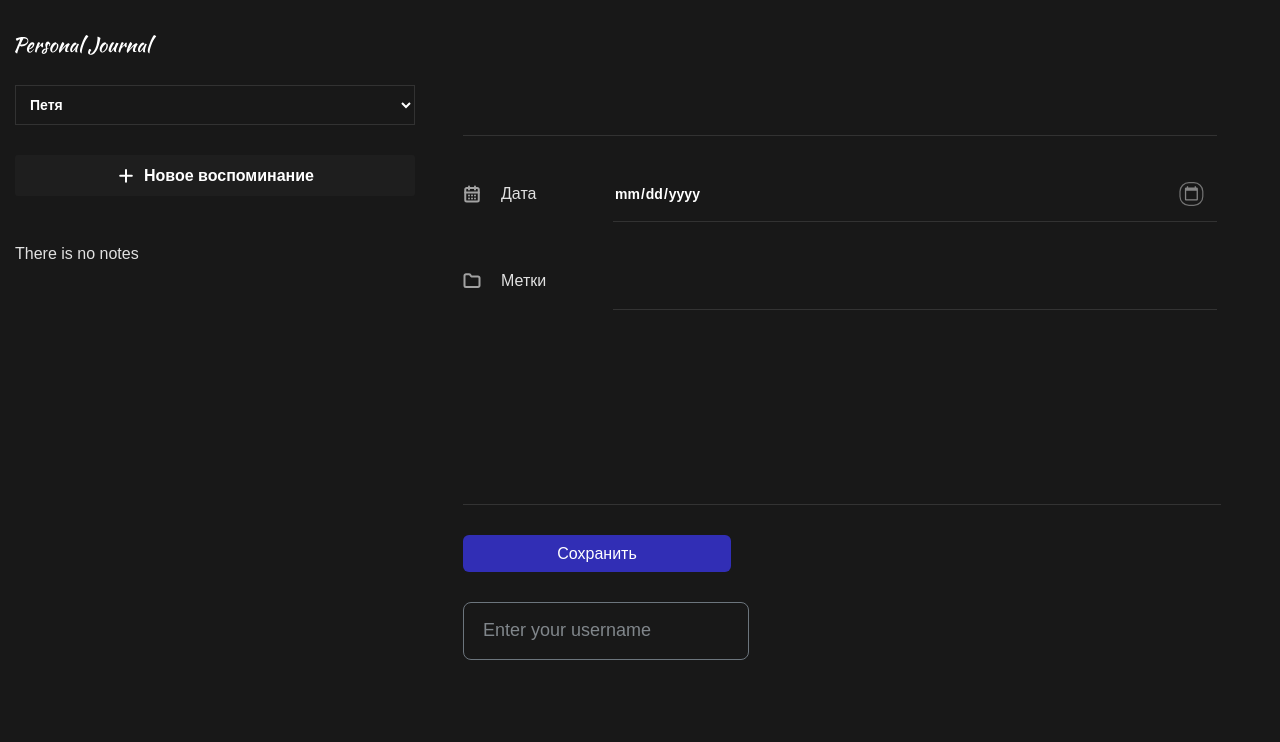
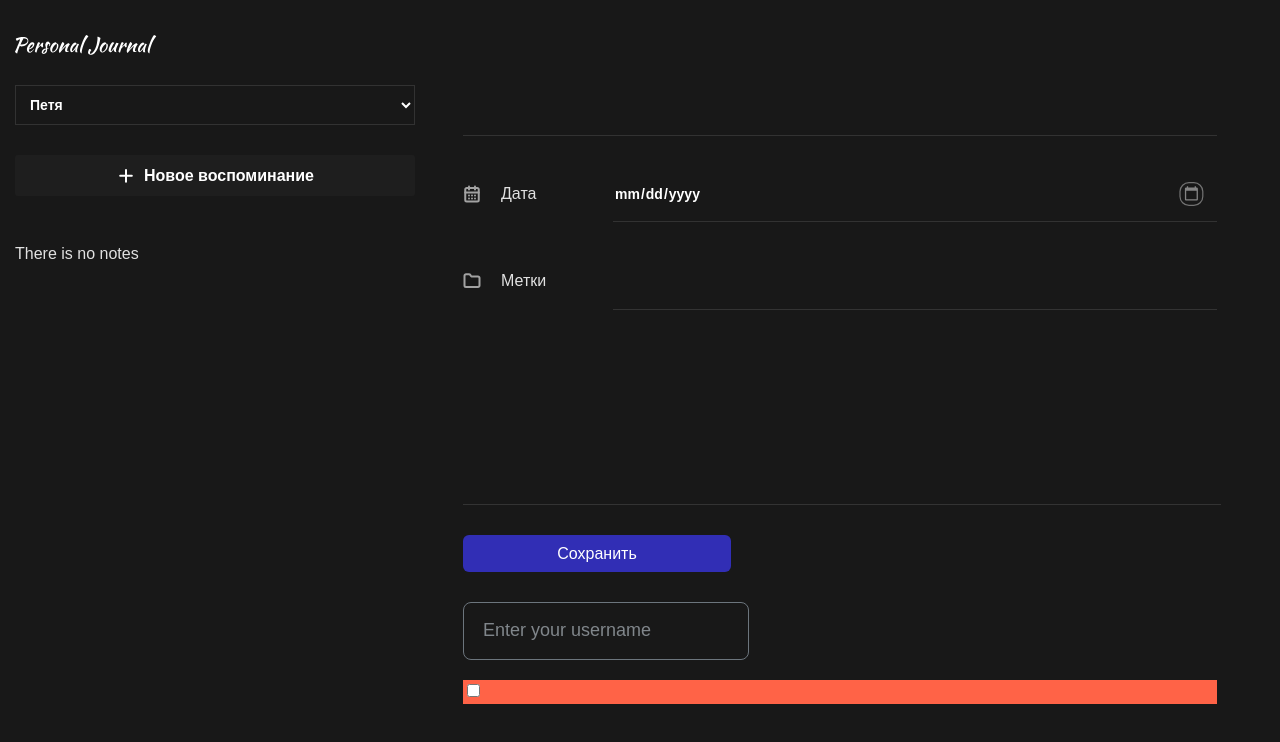
Before and after one commit to ministrov/react-journal, a React app: page / in a window 1280 px wide. Shown: the top 742 px of the page. Built offline with nearby package versions, Linux system fonts and the light colour scheme; the HTML template or start-up script is replaced by a standard one.

Commit message:
feat: end up creating checkbox component

```diff
--- a/src/App.jsx
+++ b/src/App.jsx
@@ -9,6 +9,7 @@ import LeftPanel from './layouts/LeftPanel/LeftPanel.jsx';
 import { UserContexProvider } from './context/user.context.jsx';
 import { ThemeContext } from './context/theme.context.js';
 import './App.css';
+// import Checkbox from './components/Checkbox/Checkbox.jsx';
 
 function mapItems(items) {
   if (!items) {
@@ -68,6 +69,8 @@ function App() {
           <Body>
             <JournalForm onDelete={deleteItem} onSubmit={addItem} data={selectedItem} />
           </Body>
+
+          {/* <Checkbox typeName={'shipping'} typeLabel={'Shipping for label'}/> */}
         </div>
       </UserContexProvider>
     </ThemeContext.Provider>
--- a/src/components/Checkbox/Checkbox.jsx
+++ b/src/components/Checkbox/Checkbox.jsx
@@ -1,10 +1,18 @@
+import { useState } from 'react';
 import styles from './Checbox.module.css';
 
 export default function Checkbox({ typeName, labelName }) {
+  const [ checked, setChecked] = useState(false);
+
+  const onChangeHandler = (e) => {
+    console.log(e.target.checked);
+    // Or setChecked(e.target.checked);
+    setChecked((prevState) => !prevState);
+  };
   return (
     <div className={styles['checkbox']}>
       <label htmlFor={typeName}>{labelName}</label>
-      <input type="checkbox" name={typeName} />
+      <input type="checkbox" name={typeName} checked={checked} onChange={onChangeHandler}/>
     </div>
   );
 }
--- a/src/components/JournalForm/JournalForm.jsx
+++ b/src/components/JournalForm/JournalForm.jsx
@@ -2,6 +2,7 @@ import { useContext, useEffect, useReducer, useRef } from 'react';
 import Button from '../Button/Button';
 import Input from '../Input/Input';
 import AnimatedInput from '../AnimatedInput/AnimatedInput';
+import Checkbox from '../Checkbox/Checkbox';
 import { INITIAL_STATE, formReducer } from './JournalForm.state';
 import { UserContext } from '../../context/user.context';
 import classNames from 'classnames';
@@ -183,6 +184,8 @@ function JournalForm({ onSubmit, data, onDelete }) {
       <Button>Сохранить</Button>
 
       <AnimatedInput/>
+
+      <Checkbox typeName={'shipping'} typeLabel={'Shipping for label'}/>
     </form>
   );
 }
```
